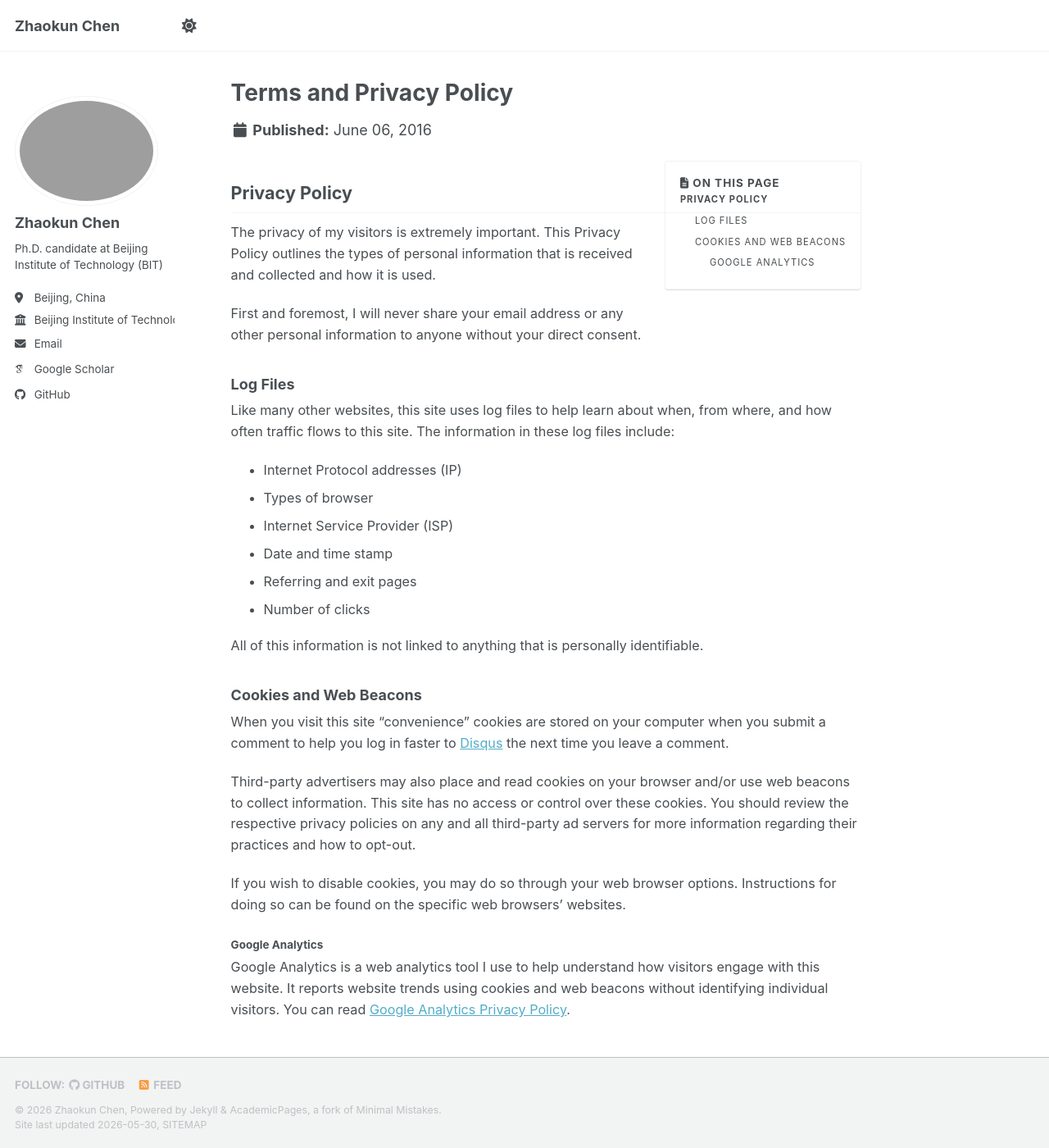
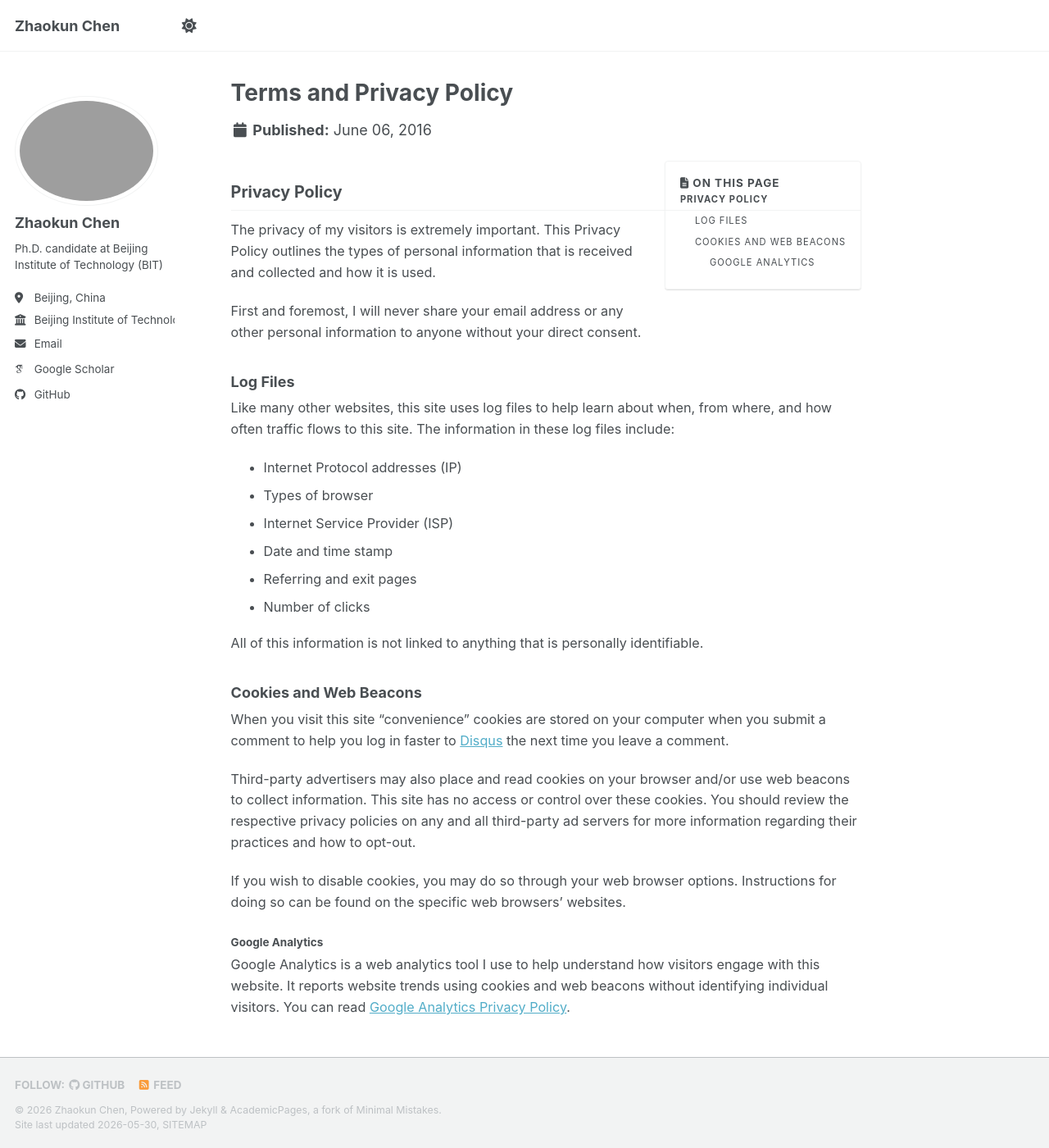
Before and after one commit to zhaokun-bit/zhaokun-bit.github.io, a Jekyll site: the page built from _pages/terms.md, in a window 1280 px wide and 1400 px high. Shown: the whole window at 82% size. Built offline with Jekyll 4.4.1, drawn with Linux system fonts in a browser that asks for light colours; some web fonts are replaced; a script bundle is joined from its source files by our own code; library files that are not in the unit come from our copies.

Commit message:
Update main.scss

```diff
--- a/assets/css/main.scss
+++ b/assets/css/main.scss
@@ -50,7 +50,7 @@
 .page__content h2,
 #main h2,
 h2 {
-  font-size: 1.2rem !important; /* 👈 以后你想让 News 等标题变大或变小，只改这一个数字就行 */
+  font-size: 1.1rem !important; /* 👈 以后你想让 News 等标题变大或变小，只改这一个数字就行 */
   margin-top: 1.5rem !important;
   margin-bottom: 0.6rem !important;
   font-weight: bold !important;
```
